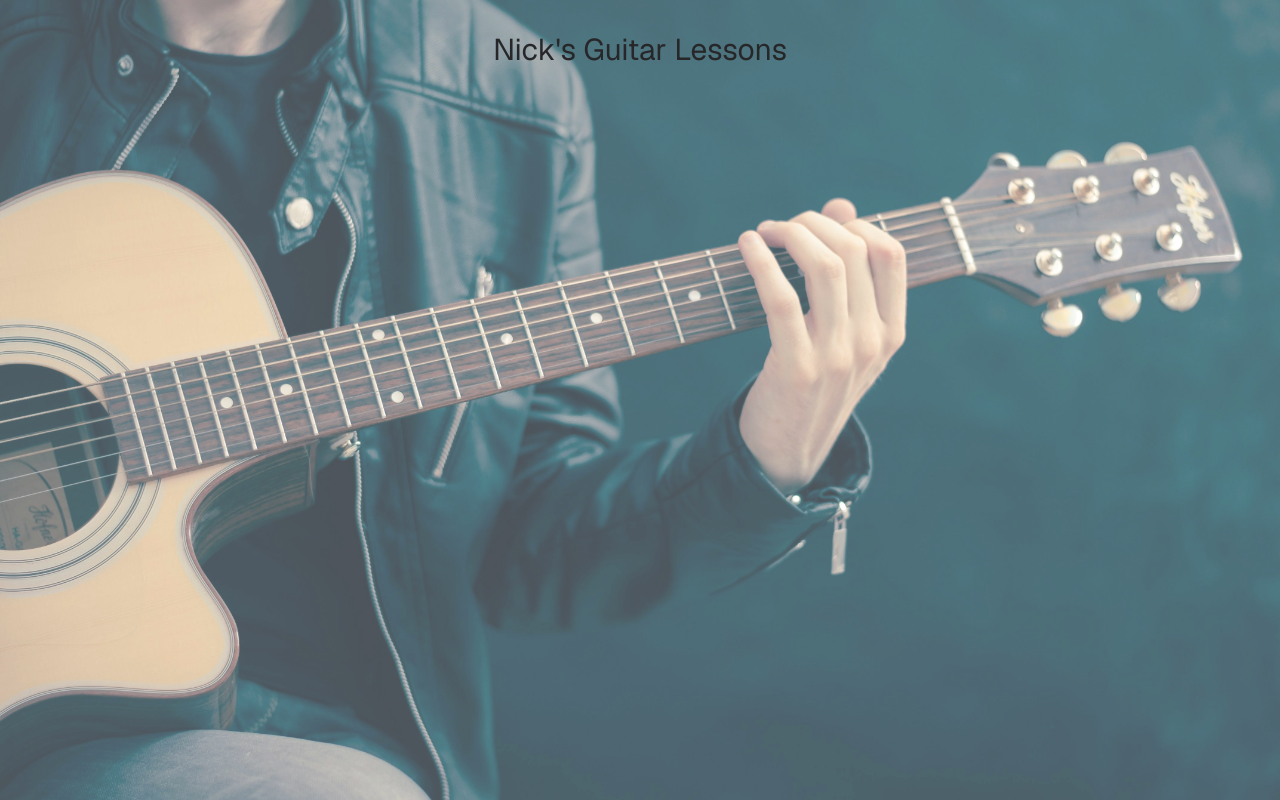
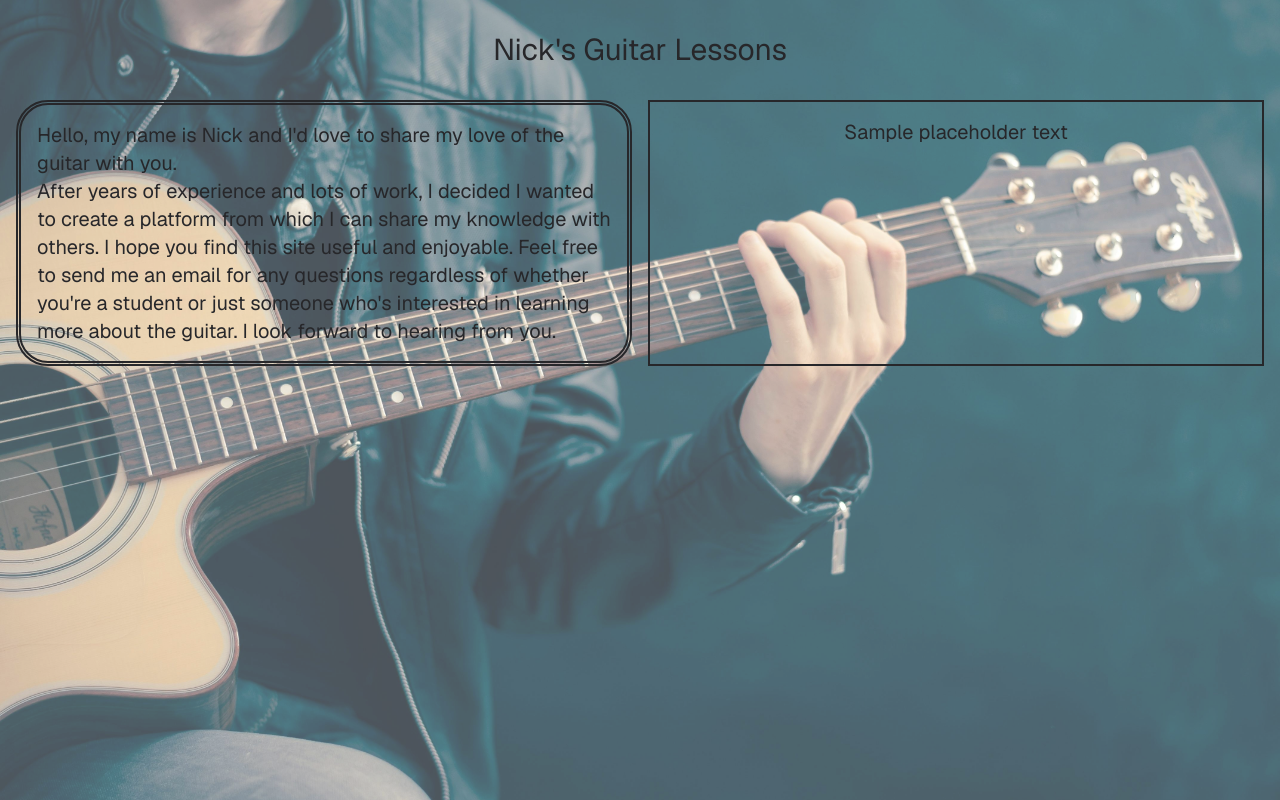
Before and after one commit to SpPag/new-website-project, a Next.js app in the folder frontend/: page / in a window 1280 px wide. Built offline with nearby package versions, Linux system fonts and the light colour scheme.

Commit message:
feat(frontend): add the Introduction and VideoSection components and change page.tsx to use them

```diff
--- a/frontend/src/app/page.tsx
+++ b/frontend/src/app/page.tsx
@@ -1,3 +1,6 @@
+import { Introduction } from "../components/Introduction";
+import { VideoSection } from "../components/VideoSection";
+
 export default function Home() {
 	return (
 		<div className="h-screen relative">
@@ -14,6 +17,12 @@ export default function Home() {
 			<div className="relative z-10 text-zinc-800 flex flex-col items-center pt-8 text-3xl text-white font-sans">
 				Nick's Guitar Lessons
 			</div>
+
+			<div className="flex space-x-4 mx-4">
+				<Introduction />
+				<VideoSection />
+			</div>
+
 		</div>
 	);
 }
--- /dev/null
+++ b/frontend/src/components/Introduction.tsx
@@ -0,0 +1,23 @@
+import React from "react";
+
+const Introduction = () => {
+
+	const Greeting = "Hello, my name is Nick and I'd love to share my love of the guitar with you."
+
+	const Intro = "After years of experience and lots of work, I decided I wanted to create a platform from which I can share my knowledge with others. I hope you find this site useful and enjoyable. Feel free to send me an email for any questions regardless of whether you're a student or just someone who's interested in learning more about the guitar. I look forward to hearing from you."
+
+	return (
+		<div className="
+		relative z-10 w-1/2
+		p-4 mt-8 border-5 border-double rounded-4xl
+		flex flex-col items-center
+		text-xl text-zinc-800
+		font-sans
+		">
+			<div>{Greeting}</div>
+			<div>{Intro}</div>
+		</div>
+	)
+}
+
+export { Introduction }
--- /dev/null
+++ b/frontend/src/components/VideoSection.tsx
@@ -0,0 +1,20 @@
+import React from "react";
+
+const VideoSection = () => {
+
+	const VideoTitle = "Sample placeholder text"
+
+	return (
+		<div className="
+		relative z-10 w-1/2
+		p-4 mt-8 border-2
+		flex flex-col items-center
+		text-xl text-zinc-800
+		font-sans
+		">
+			<div>{VideoTitle}</div>
+		</div>
+	)
+}
+
+export { VideoSection }
```
